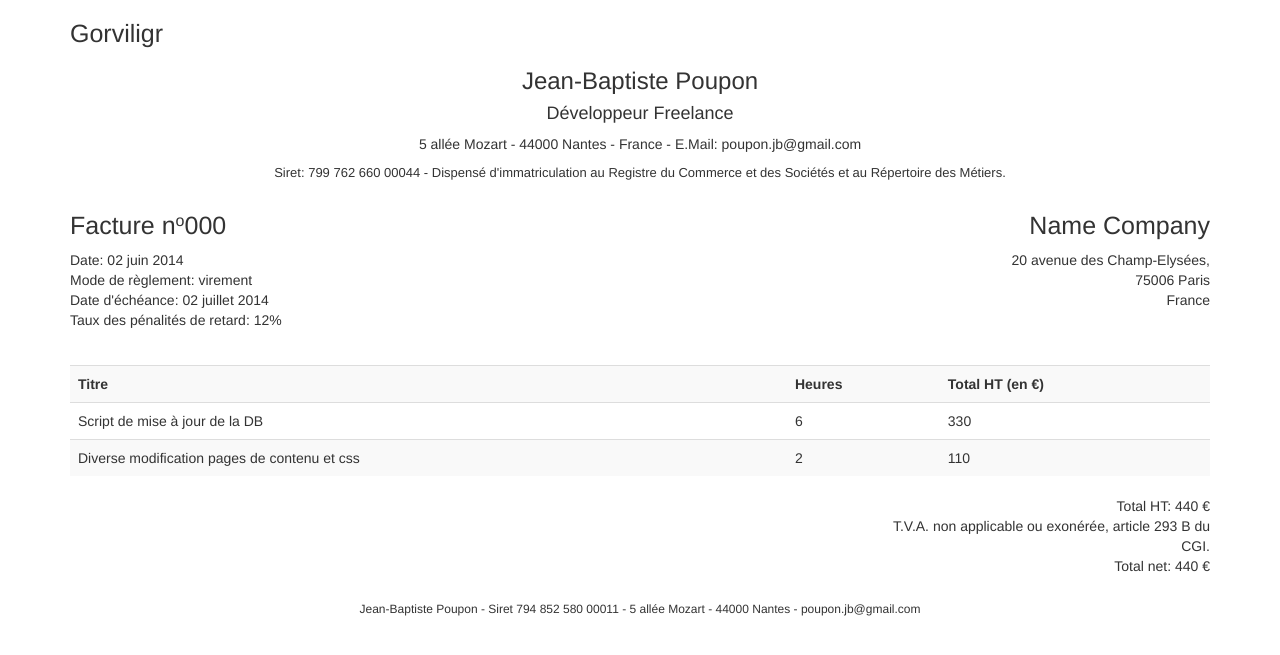
After one commit to faltad/Vili, a Flask app: template app/templates/invoice.html in a window 1280 px wide. The commit adds this page. Shown: the top 655 px of the page. Run offline with Flask 2, Linux system fonts and the light colour scheme; the template is opened without the code that fills it, so the values that code supplies are empty; parts of the project's set-up code (start-up, migrations or seed data) failed here and were passed over; some libraries are stand-ins or nearby versions.

Commit message:
Changed name of the project, and now have some kind of functionalities

```diff
--- a/app/__init__.py
+++ b/app/__init__.py
@@ -1,7 +1,6 @@
 import yaml
 import os
 import sys
-import bcrypt
 
 from pymongo import MongoClient
 
--- a/app/static/app.css
+++ b/app/static/app.css
@@ -0,0 +1,66 @@
+body {
+    padding: 0;
+    margin: 0;
+}
+
+.label-inline {
+    float: left;
+    padding-right: 10px;
+}
+
+.legal {
+    font-size: small;
+}
+
+.nb {
+    vertical-align: top;
+    font-size: 16px;
+}
+
+h1 {
+    font-size: 25px;
+}
+
+.clear {
+    clear: both;
+}
+
+#work {
+    margin-top: 35px;
+}
+
+#work h2 {
+    font-size: 20px;
+}
+
+#work table {
+    margin: auto;
+}
+
+.total {
+    margin-top: 20px;
+    margin-left: 70%;
+    text-align: right;
+    margin-bottom: 15px;
+}
+
+.invoice {
+    float: left;
+}
+
+.customer {
+    float: right;
+    text-align: right;
+}
+
+.me {
+    margin: auto;
+    text-align: center;
+}
+
+.footer {
+    margin-top: 25px;
+    font-size: 12px;
+    text-align: center;
+    margin-bottom: 10px;
+}
--- /dev/null
+++ b/app/templates/invoice.html
@@ -0,0 +1,62 @@
+{% extends "layout.html" %}
+{% block body %}
+<div class="me">
+  <h3> Jean-Baptiste Poupon</h3>
+  <h4> Développeur Freelance </h4>
+  <p class="address">
+    5 allée Mozart -
+    44000 Nantes - France - E.Mail: poupon.jb@gmail.com
+  </p>
+  <p class="legal">
+    Siret: 799 762 660 00044 -
+    Dispensé d'immatriculation au Registre du Commerce et des Sociétés et au Répertoire des Métiers.
+  </p>
+</div>
+<div>
+  <div class="invoice">
+    <h1>Facture n<span class="nb">o</span>{{ "%03d" | format(entry.id) }}</h1>
+    <div class="date">
+      Date: 02 juin 2014<br/>
+      Mode de règlement: virement<br/>
+      Date d'échéance: 02 juillet 2014<br/>
+      Taux des pénalités de retard: 12%
+    </div>
+  </div>
+  <div class="customer">
+    <h1>Name Company</h1>
+    20 avenue des Champ-Elysées,<br/>
+    75006 Paris<br/>
+    France
+  </div>
+  <div class="clear"></div>
+  <div id="work">
+    <h2>{{entry.title }}</h2>
+    <table class="table table-striped">
+      <tr>
+	<th>Titre</th>
+	<th>Heures</th>
+	<th>Total HT (en €)</th>
+      </tr>
+      <tr>
+	<td>Script de mise à jour de la DB</td>
+	<td>6</td>
+	<td>330</td>
+      </tr>
+      <tr>
+	<td>Diverse modification pages de contenu et css</td>
+	<td>2</td>
+	<td>110</td>
+      </tr>
+    </table>
+    <div class="total">
+      Total HT: 440 €<br/>
+      T.V.A. non applicable ou exonérée, article 293 B du CGI.<br/>
+      Total net: 440 €
+    </div>
+  </div>
+</div>
+<div class="footer">
+  Jean-Baptiste Poupon - Siret 794 852 580 00011 - 5 allée Mozart -
+  44000 Nantes - poupon.jb@gmail.com
+</div>
+{% endblock %}
--- a/app/views/__init__.py
+++ b/app/views/__init__.py
@@ -1,3 +1,5 @@
 from . import login
 from . import setup
 from . import dashboard
+from . import invoice
+from . import error_handlers
--- a/app/views/dashboard.py
+++ b/app/views/dashboard.py
@@ -7,10 +7,9 @@ from db import db
 from .login import requiresLogin
 from app import app
 
+from models import invoice
 
 @app.route('/')
 @requiresLogin
 def index_page():
-    em = db.get_db()
-    entries = em.users.find({}, {'name': 1})
-    return render_template('show_entries.html', entries=entries)
+    return render_template('dashboard.html')
```
Also changed, not shown: app/templates/404.html (added, +11 -0 lines), app/templates/dashboard.html (renamed from app/templates/show_entries.html, +1 -7 lines), app/templates/list_invoices.html (added, +27 -0 lines), app/templates/new_invoice.html (added, +36 -0 lines), app/views/error_handlers.py (added, +7 -0 lines), app/views/invoice.py (added, +59 -0 lines), app/views/login.py (+5 -2 lines), app/views/users.py (added, +9 -0 lines), models/invoice.py (added, +30 -0 lines).
